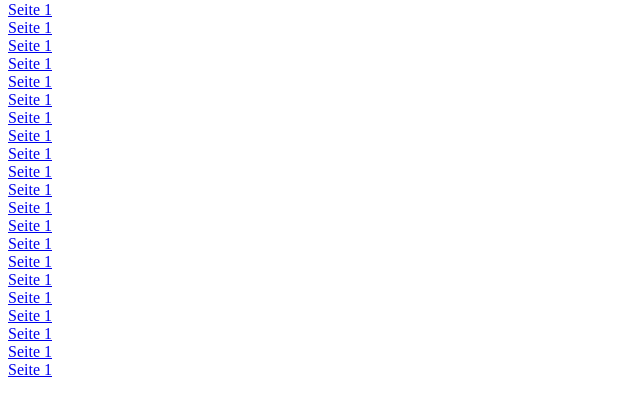
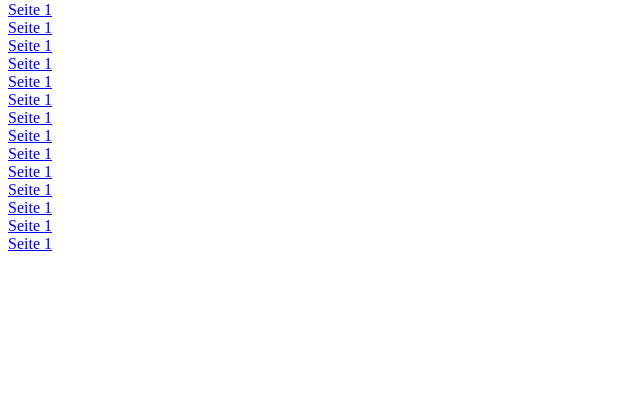
Before and after one commit to FHMichi/astriaScreping_messenDE, a plain HTML site: page index.html in a window 1280 px wide. Shown: the part 79-492 px from the top of the page, without its empty margins (0-640 px from the left). Drawn offline with Linux system fonts and the light colour scheme.

Commit message:
Update index.html

```diff
--- a/index.html
+++ b/index.html
@@ -7,27 +7,20 @@
 </head>
 <body>
     <h1>Links zu den Österreich-Seiten</h1>
- <a href="https://www.messen.de/de/640/in/oesterreich/vorarlberg/dornbirn/uebersicht">Seite 1</a><br>
-<a href="https://www.messen.de/de/642/in/oesterreich/steiermark/graz/uebersicht">Seite 1</a><br>
-<a href="https://www.messen.de/de/642/in/oesterreich/steiermark/graz/uebersicht?offset=25">Seite 1</a><br>
-<a href="https://www.messen.de/de/645/in/oesterreich/tirol/innsbruck/uebersicht">Seite 1</a><br>
-<a href="https://www.messen.de/de/645/in/oesterreich/tirol/innsbruck/uebersicht?offset=25">Seite 1</a><br>
-<a href="https://www.messen.de/de/646/in/oesterreich/kaernten/klagenfurt/uebersicht">Seite 1</a><br>
-<a href="https://www.messen.de/de/652/in/oesterreich/oberoesterreich/linz/uebersicht">Seite 1</a><br>
-<a href="https://www.messen.de/de/659/in/oesterreich/oberoesterreich/ried-im-innkreis/uebersicht">Seite 1</a><br>
-<a href="https://www.messen.de/de/637/in/oesterreich/salzburger-land/salzburg/uebersicht">Seite 1</a><br>
-<a href="https://www.messen.de/de/637/in/oesterreich/salzburger-land/salzburg/uebersicht?offset=25">Seite 1</a><br>
-<a href="https://www.messen.de/de/637/in/oesterreich/salzburger-land/salzburg/uebersicht?offset=50">Seite 1</a><br>
-<a href="https://www.messen.de/de/653/in/oesterreich/niederoesterreich/st-poelten/uebersicht">Seite 1</a><br>
-<a href="https://www.messen.de/de/660/in/oesterreich/niederoesterreich/tulln-an-der-donau/uebersicht">Seite 1</a><br>
-<a href="https://www.messen.de/de/662/in/oesterreich/oberoesterreich/wels/uebersicht">Seite 1</a><br>
-<a href="https://www.messen.de/de/662/in/oesterreich/oberoesterreich/wels/uebersicht?offset=25">Seite 1</a><br>
-<a href="https://www.messen.de/de/647/in/oesterreich/wien/wien/uebersicht">Seite 1</a><br>
-<a href="https://www.messen.de/de/647/in/oesterreich/wien/wien/uebersicht?offset=25">Seite 1</a><br>
-<a href="https://www.messen.de/de/647/in/oesterreich/wien/wien/uebersicht?offset=50">Seite 1</a><br>
-<a href="https://www.messen.de/de/647/in/oesterreich/wien/wien/uebersicht?offset=75">Seite 1</a><br>
-<a href="https://www.messen.de/de/647/in/oesterreich/wien/wien/uebersicht?offset=100">Seite 1</a><br>
-<a href="https://www.messen.de/de/647/in/oesterreich/wien/wien/uebersicht?offset=125">Seite 1</a><br>
+ <a href="https://www.messen.de/de/743/in/schweiz/kanton-basel-stadt/basel/uebersicht">Seite 1</a><br>
+<a href="https://www.messen.de/de/737/in/schweiz/kanton-bern/bern/uebersicht">Seite 1</a><br>
+<a href="https://www.messen.de/de/737/in/schweiz/kanton-bern/bern/uebersicht?offset=25">Seite 1</a><br>
+<a href="https://www.messen.de/de/755/in/schweiz/kanton-genf/genf/uebersicht">Seite 1</a><br>
+<a href="https://www.messen.de/de/761/in/schweiz/kanton-waadt/lausanne/uebersicht">Seite 1</a><br>
+<a href="https://www.messen.de/de/4815/in/schweiz/kanton-tessin/lugano/uebersicht">Seite 1</a><br>
+<a href="https://www.messen.de/de/763/in/schweiz/kanton-luzern/luzern/uebersicht">Seite 1</a><br>
+<a href="https://www.messen.de/de/763/in/schweiz/kanton-luzern/luzern/uebersicht?offset=25">Seite 1</a><br>
+<a href="https://www.messen.de/de/4896/in/schweiz/kanton-solothurn/solothurn/uebersicht">Seite 1</a><br>
+<a href="https://www.messen.de/de/739/in/schweiz/kanton-st-gallen/st-gallen/uebersicht">Seite 1</a><br>
+<a href="https://www.messen.de/de/771/in/schweiz/kanton-bern/thun/uebersicht">Seite 1</a><br>
+<a href="https://www.messen.de/de/752/in/schweiz/kanton-zuerich/zuerich/uebersicht">Seite 1</a><br>
+<a href="https://www.messen.de/de/752/in/schweiz/kanton-zuerich/zuerich/uebersicht?offset=25">Seite 1</a><br>
+<a href="https://www.messen.de/de/752/in/schweiz/kanton-zuerich/zuerich/uebersicht?offset=50">Seite 1</a><br>
 
 </body>
 </html>
```
